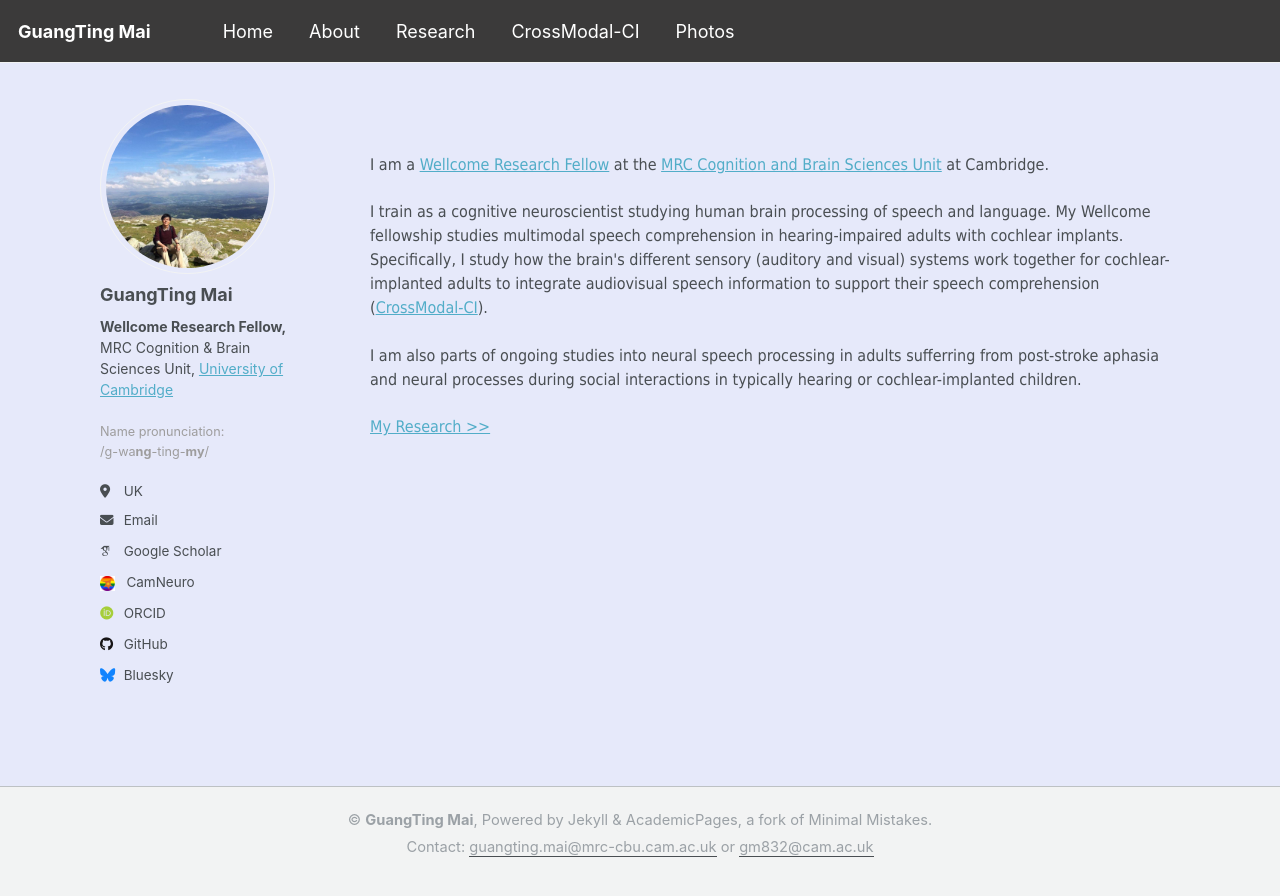
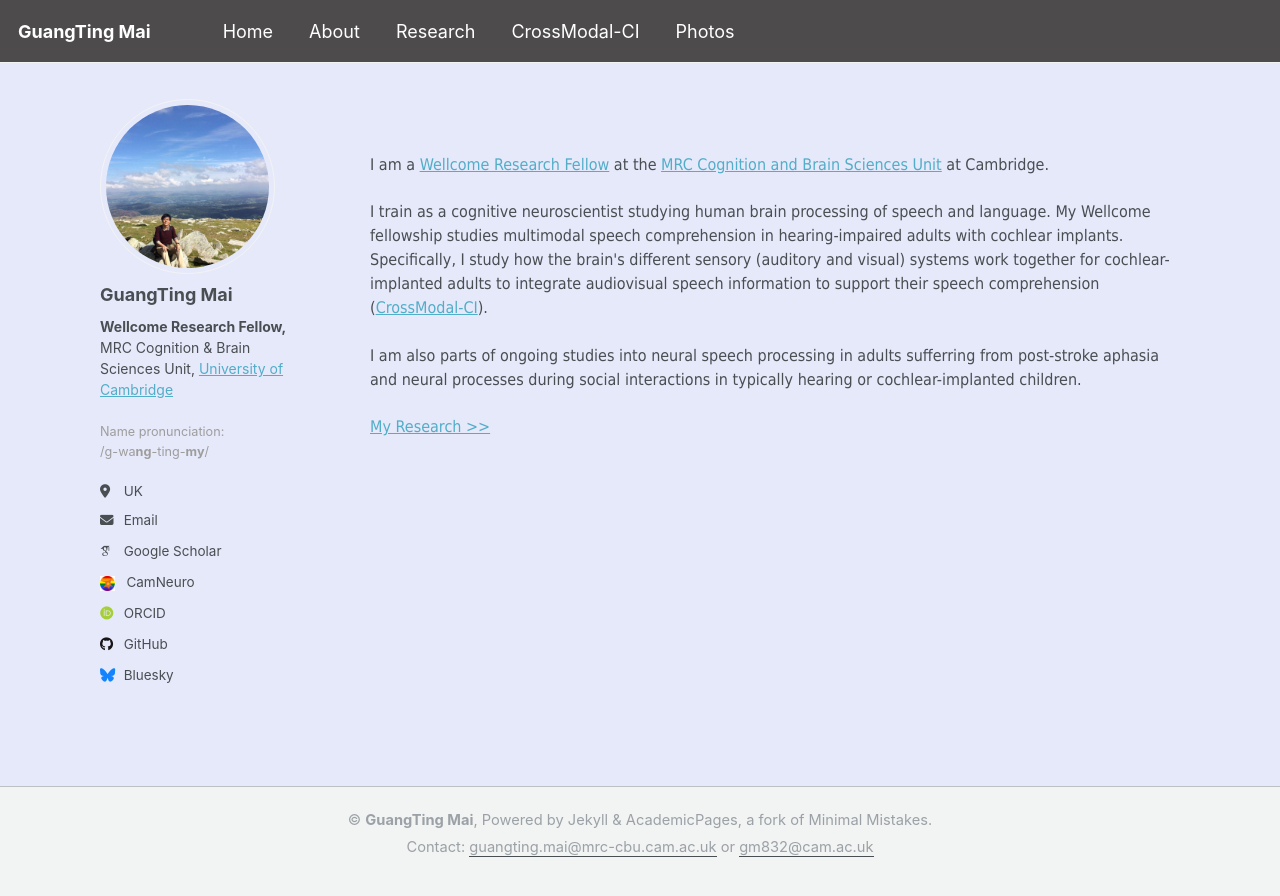
Before and after one commit to guangtingmai/guangtingmai.github.io, a Jekyll site: the page built from _pages/readme.html, in a window 1280 px wide. Shown: the top 896 px of the page. Built offline with Jekyll 4.4.1, drawn with Linux system fonts in a browser that asks for light colours; some web fonts are replaced.

Commit message:
Update custom.scss

```diff
--- a/_sass/custom.scss
+++ b/_sass/custom.scss
@@ -13,8 +13,8 @@ nav *,
 .site-header *,
 .page-header *,
 header * {
-  background-color: #3b3a3a !important;
-  background: #3b3a3a !important;
+  background-color: #4d4b4b !important;
+  background: #4d4b4b !important;
   border-color: #3b3a3a !important;
   box-shadow: none !important;
 }
```
